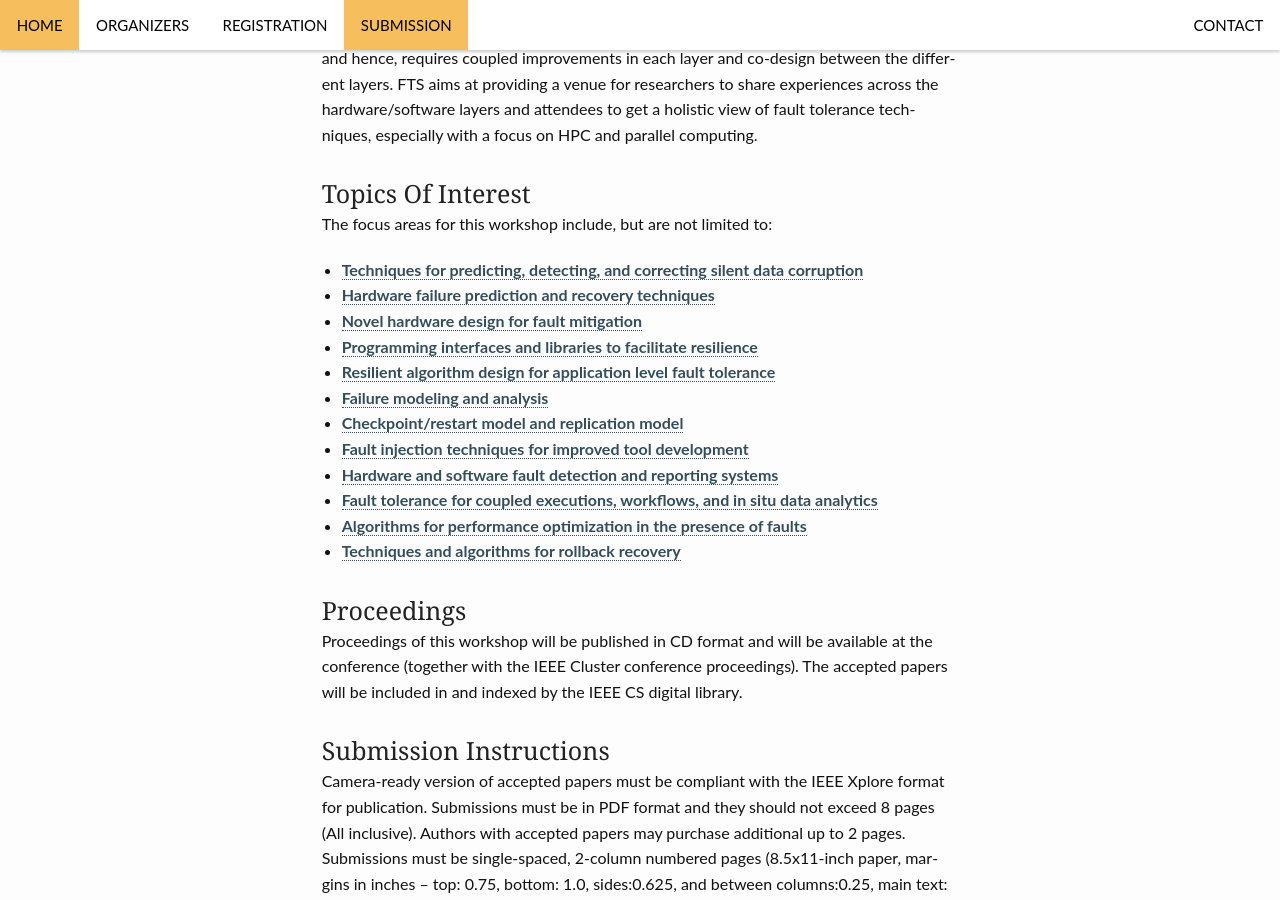
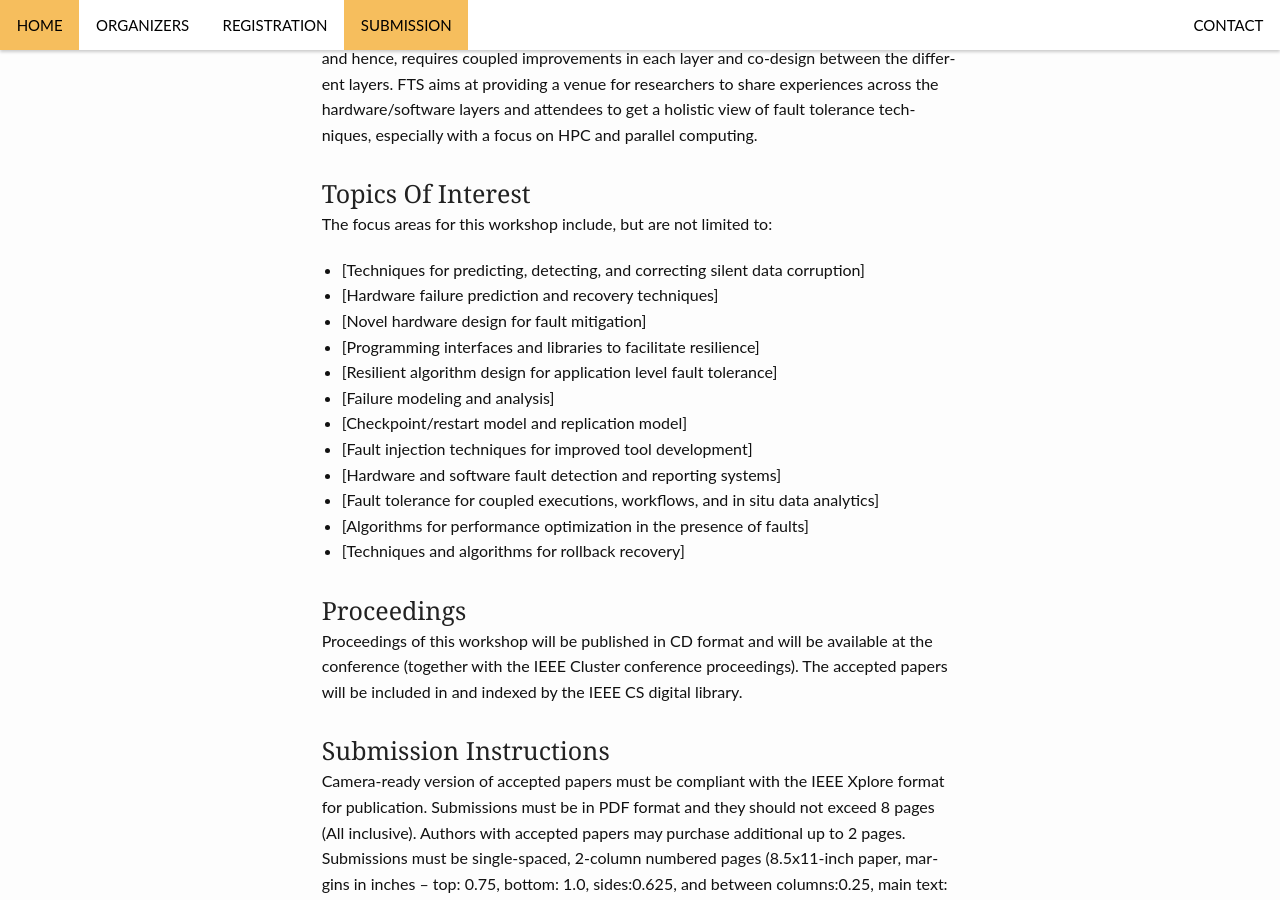
Before and after one commit to fts-workshop/fts17.github.io, a Jekyll site: the page built from submission.md, in a window 1280 px wide and 900 px high, scrolled down 489 px. Built offline with Jekyll 4.4.1, drawn with Linux system fonts in a browser that asks for light colours; part of the change alters nothing that is shown.

```diff
--- a/submission.md
+++ b/submission.md
@@ -14,18 +14,18 @@ Fault Tolerance is a cross-cutting issue that spans all layers of the hardware/s
 <h3>Topics Of Interest</h3>
 The focus areas for this workshop include, but are not limited to:
 
-- [Techniques for predicting, detecting, and correcting silent data corruption](#scope1)
-- [Hardware failure prediction and recovery techniques](#scope2)
-- [Novel hardware design for fault mitigation](#scope3)
-- [Programming interfaces and libraries to facilitate resilience](#scope4)
-- [Resilient algorithm design for application level fault tolerance](#scope5)
-- [Failure modeling and analysis](#scope6)
-- [Checkpoint/restart model and replication model](#scope7)
-- [Fault injection techniques for improved tool development](#scope8)
-- [Hardware and software fault detection and reporting systems](#scope9)
-- [Fault tolerance for coupled executions, workflows, and in situ data analytics](#scope10)
-- [Algorithms for performance optimization in the presence of faults](#scope11)
-- [Techniques and algorithms for rollback recovery](#scope12)
+- [Techniques for predicting, detecting, and correcting silent data corruption]
+- [Hardware failure prediction and recovery techniques]
+- [Novel hardware design for fault mitigation]
+- [Programming interfaces and libraries to facilitate resilience]
+- [Resilient algorithm design for application level fault tolerance]
+- [Failure modeling and analysis]
+- [Checkpoint/restart model and replication model]
+- [Fault injection techniques for improved tool development]
+- [Hardware and software fault detection and reporting systems]
+- [Fault tolerance for coupled executions, workflows, and in situ data analytics]
+- [Algorithms for performance optimization in the presence of faults]
+- [Techniques and algorithms for rollback recovery]
 
 <h3>Proceedings</h3>
 Proceedings of this workshop will be published in CD format and will be available at the conference (together with the IEEE Cluster conference proceedings). The accepted papers will be included in and indexed by the IEEE CS digital library.
```
